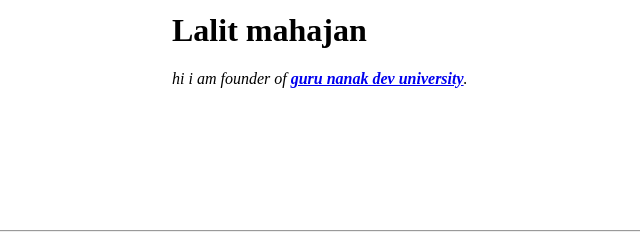
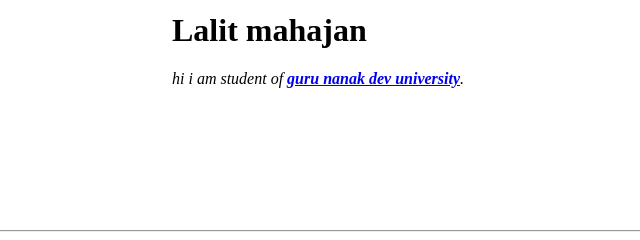
Before and after one commit to lalit-12/cv, a plain HTML site: page index.html in a window 1280 px wide. Shown: the part 136-376 px from the top of the page, 179-819 px from the left. Drawn offline with Linux system fonts and the light colour scheme.

Commit message:
Update index.html

```diff
--- a/index.html
+++ b/index.html
@@ -11,7 +11,7 @@
         <img src="3.jpg" alt="my profile picture">
       </marquee></td>
       <td><h1>Lalit mahajan</h1>
-      <p><em> hi i am founder of <strong><a href="https://www.superprof.co.in/computer-science-engineering-all-types-subjects-specially-for-java-and-oracle.html">guru nanak dev university</a></strong>.</em></p>
+      <p><em> hi i am student of <strong><a href="https://www.superprof.co.in/computer-science-engineering-all-types-subjects-specially-for-java-and-oracle.html">guru nanak dev university</a></strong>.</em></p>
       </td>
       </tr>
     </table>
```
